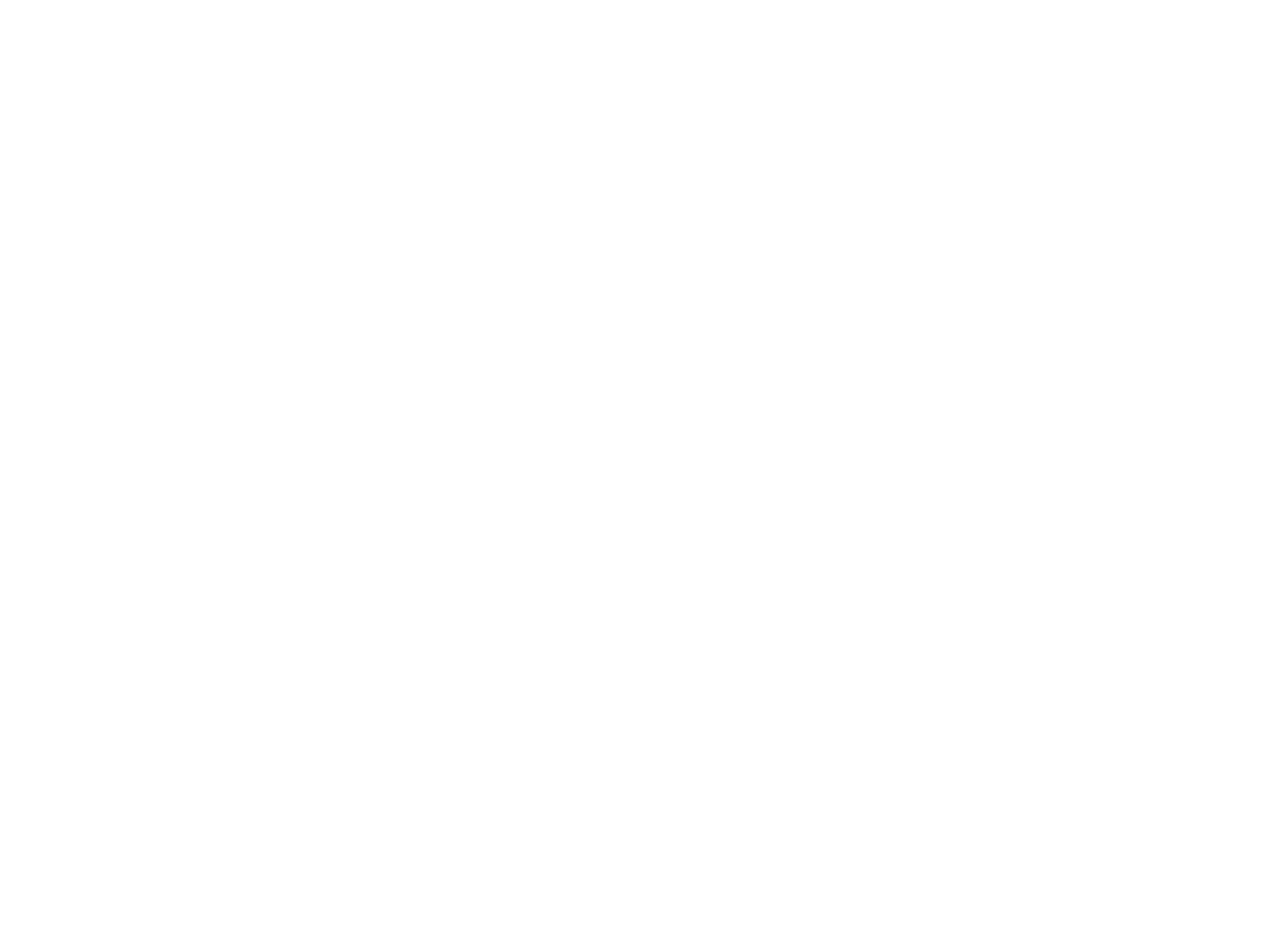
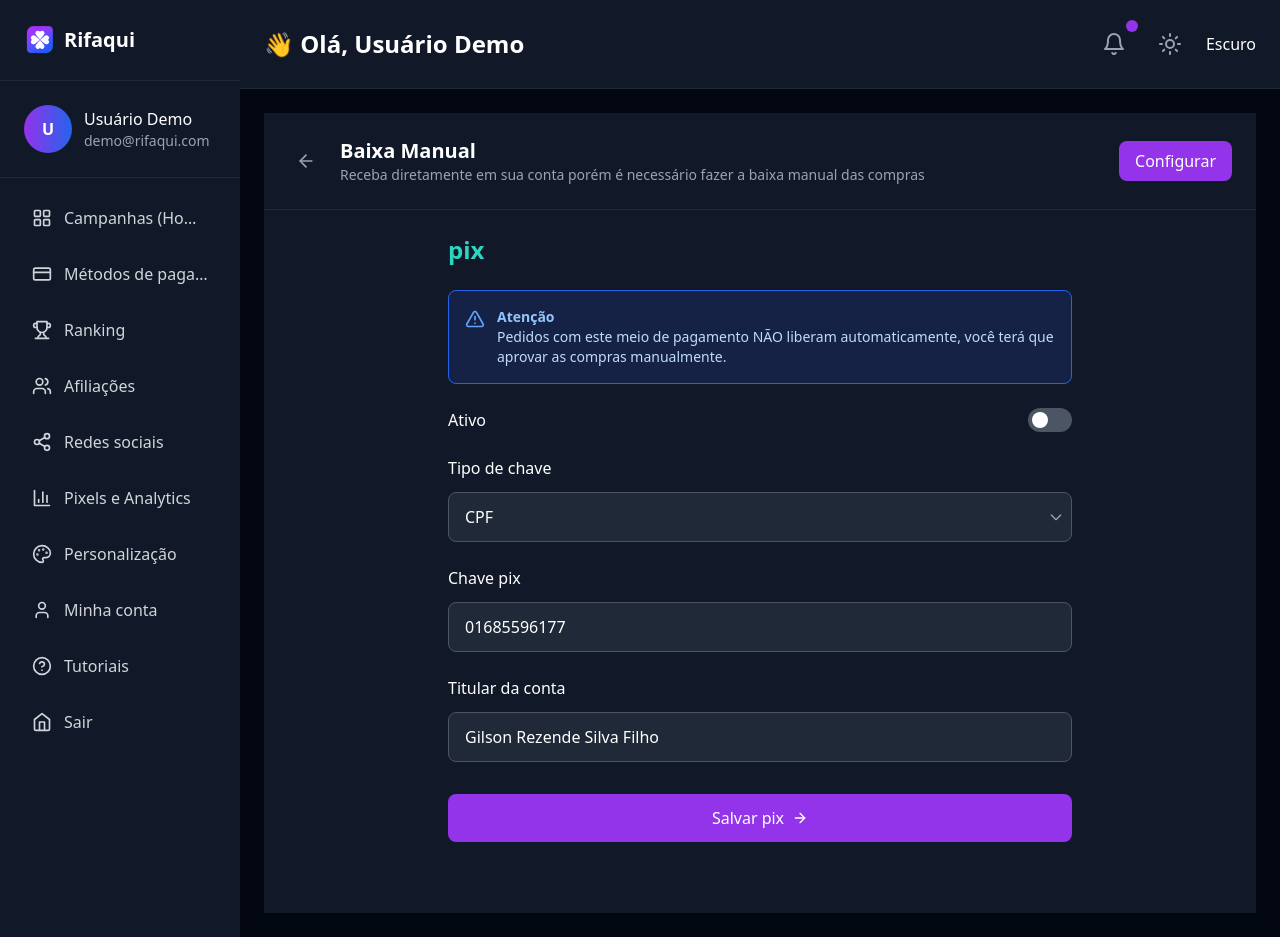
Before and after one commit to gilson954/sistema-rifa, a React (Vite) app: page /dashboard/pix-manual-config in a window 1280 px wide. Before the commit this address had no page. Before the commit the page ends 800 px from the top, so only its background shows below. Built offline with nearby package versions, Linux system fonts and the light colour scheme.

Commit message:
Manual PIX Configuration Page Implementation

```diff
--- a/src/App.tsx
+++ b/src/App.tsx
@@ -5,6 +5,7 @@ import DashboardLayout from './components/DashboardLayout';
 import HomePage from './pages/HomePage';
 import DashboardPage from './pages/DashboardPage';
 import PaymentIntegrationsPage from './pages/PaymentIntegrationsPage';
+import ManualPixConfigPage from './pages/ManualPixConfigPage';
 import RankingPage from './pages/RankingPage';
 import AffiliationsPage from './pages/AffiliationsPage';
 import AffiliatesManagementPage from './pages/AffiliatesManagementPage';
@@ -28,6 +29,7 @@ function App() {
         <Route path="/dashboard" element={<DashboardLayout />}>
           <Route index element={<DashboardPage />} />
           <Route path="integrations" element={<PaymentIntegrationsPage />} />
+          <Route path="pix-manual-config" element={<ManualPixConfigPage />} />
           <Route path="ranking" element={<RankingPage />} />
           <Route path="affiliations" element={<AffiliationsPage />} />
           <Route path="affiliations/manage" element={<AffiliatesManagementPage />} />
--- /dev/null
+++ b/src/pages/ManualPixConfigPage.tsx
@@ -0,0 +1,158 @@
+import React, { useState } from 'react';
+import { ArrowLeft, AlertTriangle, ArrowRight } from 'lucide-react';
+import { useNavigate } from 'react-router-dom';
+
+const ManualPixConfigPage = () => {
+  const navigate = useNavigate();
+  const [isActive, setIsActive] = useState(false);
+  const [keyType, setKeyType] = useState('CPF');
+  const [pixKey, setPixKey] = useState('01685596177');
+  const [accountHolder, setAccountHolder] = useState('Gilson Rezende Silva Filho');
+
+  const handleGoBack = () => {
+    navigate('/dashboard/integrations');
+  };
+
+  const handleSavePix = () => {
+    // Handle saving PIX configuration
+    console.log('Saving PIX configuration:', {
+      isActive,
+      keyType,
+      pixKey,
+      accountHolder
+    });
+    // Navigate back to integrations page after saving
+    navigate('/dashboard/integrations');
+  };
+
+  return (
+    <div className="min-h-screen bg-gray-900 text-white">
+      {/* Header */}
+      <div className="flex items-center justify-between p-6 border-b border-gray-800">
+        <div className="flex items-center space-x-4">
+          <button
+            onClick={handleGoBack}
+            className="p-2 hover:bg-gray-800 rounded-lg transition-colors duration-200"
+          >
+            <ArrowLeft className="h-5 w-5 text-gray-400" />
+          </button>
+          <div>
+            <h1 className="text-xl font-semibold text-white">
+              Baixa Manual
+            </h1>
+            <p className="text-gray-400 text-sm">
+              Receba diretamente em sua conta porém é necessário fazer a baixa manual das compras
+            </p>
+          </div>
+        </div>
+        <button className="bg-purple-600 hover:bg-purple-700 text-white px-4 py-2 rounded-lg font-medium transition-colors duration-200">
+          Configurar
+        </button>
+      </div>
+
+      {/* Main Content */}
+      <div className="max-w-2xl mx-auto p-6">
+        {/* PIX Section */}
+        <div className="mb-8">
+          <div className="flex items-center justify-between mb-6">
+            <div className="flex items-center space-x-3">
+              <div className="text-2xl font-bold text-teal-400">pix</div>
+            </div>
+          </div>
+
+          {/* Alert */}
+          <div className="bg-blue-900/30 border border-blue-600 rounded-lg p-4 mb-6 flex items-start space-x-3">
+            <AlertTriangle className="h-5 w-5 text-blue-400 mt-0.5 flex-shrink-0" />
+            <div>
+              <p className="text-blue-300 text-sm">
+                <span className="font-semibold">Atenção</span>
+              </p>
+              <p className="text-blue-200 text-sm">
+                Pedidos com este meio de pagamento NÃO liberam automaticamente, você terá que aprovar as compras manualmente.
+              </p>
+            </div>
+          </div>
+
+          {/* Active Toggle */}
+          <div className="flex items-center justify-between mb-6">
+            <span className="text-white font-medium">Ativo</span>
+            <button
+              onClick={() => setIsActive(!isActive)}
+              className={`relative inline-flex h-6 w-11 items-center rounded-full transition-colors duration-200 ${
+                isActive ? 'bg-purple-600' : 'bg-gray-600'
+              }`}
+            >
+              <span
+                className={`inline-block h-4 w-4 transform rounded-full bg-white transition-transform duration-200 ${
+                  isActive ? 'translate-x-6' : 'translate-x-1'
+                }`}
+              />
+            </button>
+          </div>
+
+          {/* Key Type */}
+          <div className="mb-6">
+            <label className="block text-white font-medium mb-3">
+              Tipo de chave
+            </label>
+            <div className="relative">
+              <select
+                value={keyType}
+                onChange={(e) => setKeyType(e.target.value)}
+                className="w-full bg-gray-800 border border-gray-600 rounded-lg px-4 py-3 text-white focus:outline-none focus:ring-2 focus:ring-purple-500 focus:border-transparent appearance-none"
+              >
+                <option value="CPF">CPF</option>
+                <option value="CNPJ">CNPJ</option>
+                <option value="Email">Email</option>
+                <option value="Telefone">Telefone</option>
+                <option value="Chave Aleatória">Chave Aleatória</option>
+              </select>
+              <div className="absolute inset-y-0 right-0 flex items-center px-2 pointer-events-none">
+                <svg className="w-4 h-4 text-gray-400" fill="none" stroke="currentColor" viewBox="0 0 24 24">
+                  <path strokeLinecap="round" strokeLinejoin="round" strokeWidth={2} d="M19 9l-7 7-7-7" />
+                </svg>
+              </div>
+            </div>
+          </div>
+
+          {/* PIX Key */}
+          <div className="mb-6">
+            <label className="block text-white font-medium mb-3">
+              Chave pix
+            </label>
+            <input
+              type="text"
+              value={pixKey}
+              onChange={(e) => setPixKey(e.target.value)}
+              className="w-full bg-gray-800 border border-gray-600 rounded-lg px-4 py-3 text-white focus:outline-none focus:ring-2 focus:ring-purple-500 focus:border-transparent"
+            />
+          </div>
+
+          {/* Account Holder */}
+          <div className="mb-8">
+            <label className="block text-white font-medium mb-3">
+              Titular da conta
+            </label>
+            <input
+              type="text"
+              value={accountHolder}
+              onChange={(e) => setAccountHolder(e.target.value)}
+              className="w-full bg-gray-800 border border-gray-600 rounded-lg px-4 py-3 text-white focus:outline-none focus:ring-2 focus:ring-purple-500 focus:border-transparent"
+            />
+          </div>
+
+          {/* Save Button */}
+          <button
+            onClick={handleSavePix}
+            className="w-full bg-purple-600 hover:bg-purple-700 text-white py-3 rounded-lg font-medium transition-colors duration-200 flex items-center justify-center space-x-2"
+          >
+            <span>Salvar pix</span>
+            <ArrowRight className="h-4 w-4" />
+          </button>
+        </div>
+      </div>
+    </div>
+  );
+};
+
+export default ManualPixConfigPage;
--- a/src/pages/PaymentIntegrationsPage.tsx
+++ b/src/pages/PaymentIntegrationsPage.tsx
@@ -7,6 +7,10 @@ const PaymentIntegrationsPage = () => {
 
   const handleGoBack = () => {
     navigate('/dashboard');
+  };
+
+  const handlePixConfig = () => {
+    navigate('/dashboard/pix-manual-config');
   };
 
   const paymentProviders = [
@@ -140,7 +144,10 @@ const PaymentIntegrationsPage = () => {
                 </span>
               </div>
             </div>
-            <button className="bg-purple-600 hover:bg-purple-700 text-white px-4 py-2 rounded-lg text-sm font-medium transition-colors duration-200">
+            <button
+              onClick={handlePixConfig}
+              className="bg-purple-600 hover:bg-purple-700 text-white px-4 py-2 rounded-lg text-sm font-medium transition-colors duration-200"
+            >
               Configurar
             </button>
           </div>
```
